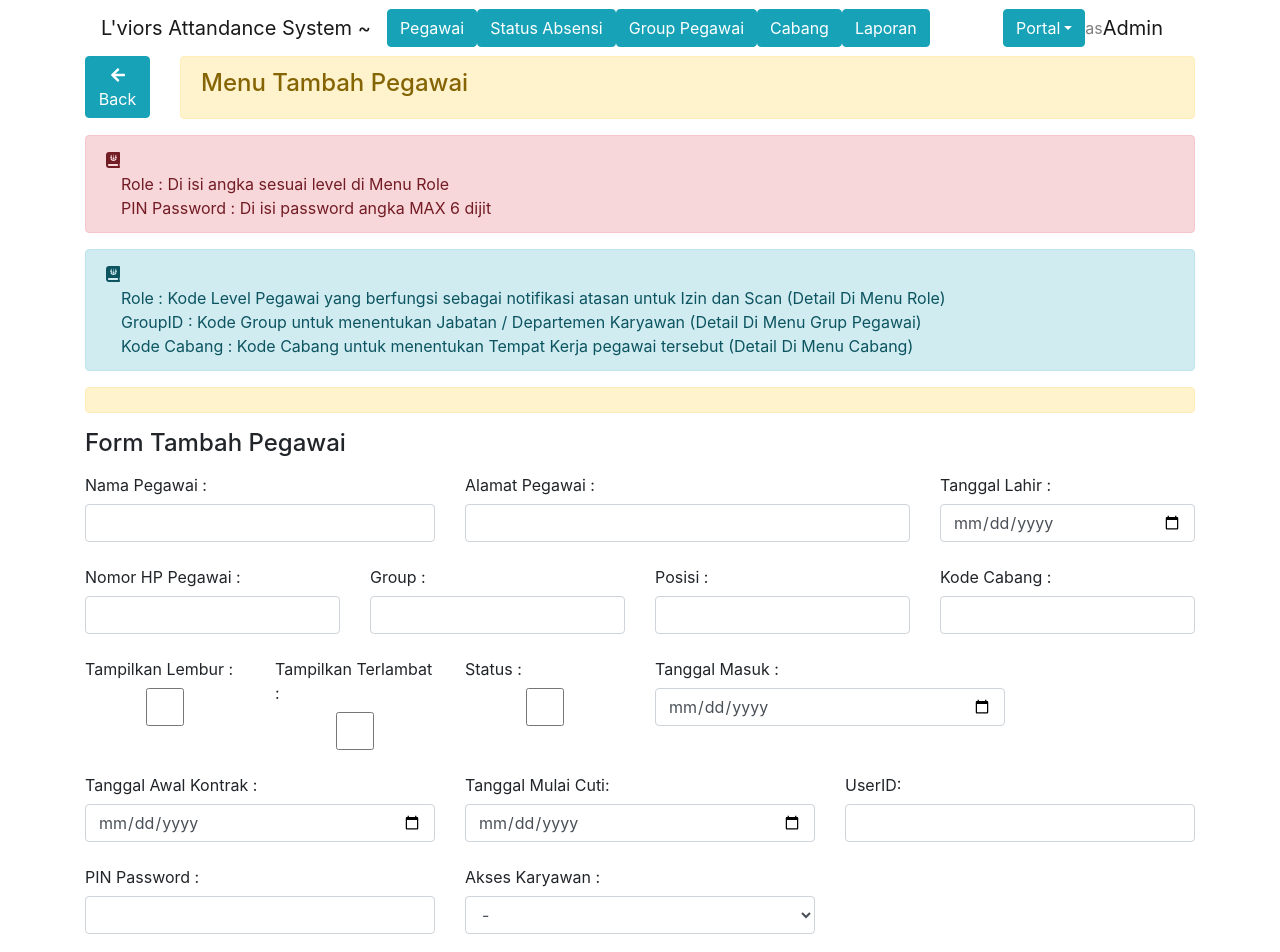
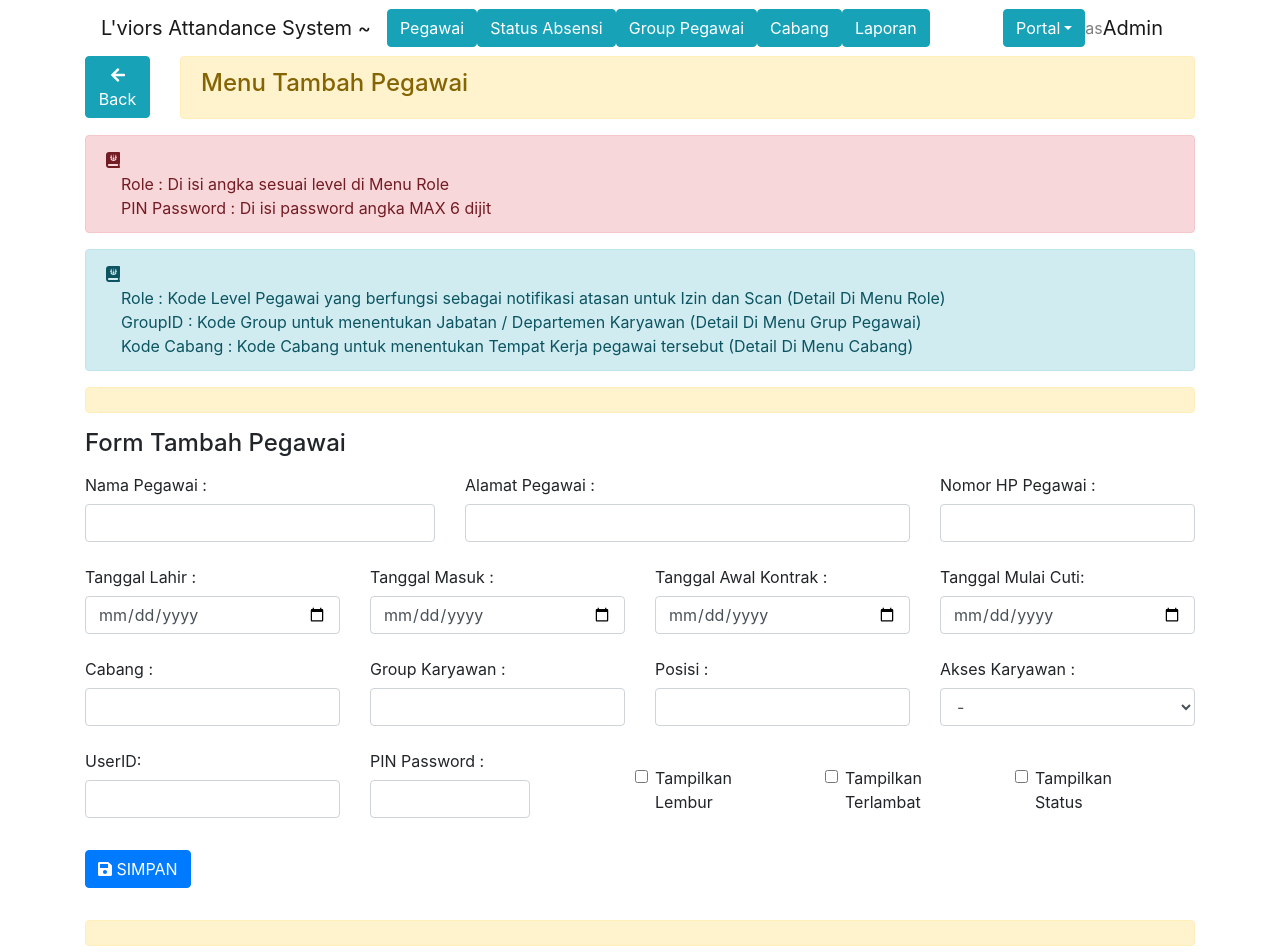
Before and after one commit to skipfortoday/react-admin, a React (Create React App) app: page /create in a window 1280 px wide. Shown: the top 952 px of the page. Built offline with nearby package versions, Linux system fonts and the light colour scheme.

Commit message:
Merapikan Form User

```diff
--- a/src/components/FormComponent.js
+++ b/src/components/FormComponent.js
@@ -93,6 +93,18 @@ class FormComponent extends Component {
             </FormGroup>
           </Col>
 
+
+          <Col md={3}>
+            <FormGroup>
+              <Field
+                type="number"
+                name="HP"
+                component={renderField}
+                label="Nomor HP Pegawai :"
+              />
+            </FormGroup>
+          </Col>
+
           <Col md={3}>
             <FormGroup>
               <Field
@@ -107,10 +119,45 @@ class FormComponent extends Component {
           <Col md={3}>
             <FormGroup>
               <Field
-                type="number"
-                name="HP"
+                type="date"
+                name="TglMasuk"
                 component={renderField}
-                label="Nomor HP Pegawai :"
+                label="Tanggal Masuk :"
+              />
+            </FormGroup>
+          </Col>
+
+          <Col md={3}>
+            <FormGroup>
+              <Field
+                type="date"
+                name="TglAwalKontrakPertama"
+                component={renderField}
+                label="Tanggal Awal Kontrak :"
+              />
+            </FormGroup>
+          </Col>
+
+          <Col md={3}>
+            <FormGroup>
+              <Field
+                type="date"
+                name="TglMulaiCuti"
+                component={renderField}
+                label="Tanggal Mulai Cuti:"
+              />
+            </FormGroup>
+          </Col>
+
+
+
+          <Col md={3}>
+            <FormGroup>
+              <Field
+                type="text"
+                name="KodeCabang"
+                component={renderField}
+                label="Cabang :"
               />
             </FormGroup>
           </Col>
@@ -122,7 +169,7 @@ class FormComponent extends Component {
                 type="text"
                 name="GroupID"
                 component={renderField}
-                label="Group :"
+                label="Group Karyawan :"
               />
             </FormGroup>
           </Col>
@@ -138,86 +185,20 @@ class FormComponent extends Component {
             </FormGroup>
           </Col>
 
+
           <Col md={3}>
             <FormGroup>
               <Field
-                type="text"
-                name="KodeCabang"
+                type="select"
+                name="RoleID"
                 component={renderField}
-                label="Kode Cabang :"
-              />
-            </FormGroup>
-          </Col>
-
-          <Col md={2}>
-            <FormGroup>
-              <Field
-                type="CheckBox"
-                name="TampilkanLembur"
-                component={renderField}
-                label="Tampilkan Lembur :"
-              />
-            </FormGroup>
-          </Col>
-
-          <Col md={2}>
-            <FormGroup>
-            <Field
-                type="CheckBox"
-                name="TampilkanTerlambat"
-                component={renderField}
-                label="Tampilkan Terlambat :"
-              />
-            </FormGroup>
-          </Col>
-
-          <Col md={2}>
-            <FormGroup>
-              <Field
-                type="CheckBox"
-                name="Status"
-                component={renderField}
-                label="Status :"
-              />
-            </FormGroup>
-          </Col>
-
-          <Col md={4}>
-            <FormGroup>
-              <Field
-                type="date"
-                name="TglMasuk"
-                component={renderField}
-                label="Tanggal Masuk :"
-              />
-            </FormGroup>
-          </Col>
-
-          <Col md={4}>
-            <FormGroup>
-              <Field
-                type="date"
-                name="TglAwalKontrakPertama"
-                component={renderField}
-                label="Tanggal Awal Kontrak :"
-              />
-            </FormGroup>
-          </Col>
-
-          <Col md={4}>
-            <FormGroup>
-              <Field
-                type="date"
-                name="TglMulaiCuti"
-                component={renderField}
-                label="Tanggal Mulai Cuti:"
+                label="Akses Karyawan :"
               />
             </FormGroup>
           </Col>
 
 
-
-          <Col md={4}>
+          <Col md={3}>
             <FormGroup>
               <Field
                 type="text"
@@ -228,10 +209,10 @@ class FormComponent extends Component {
             </FormGroup>
           </Col>
 
-          <Col md={4}>
+          <Col md={2}>
             <FormGroup>
               <Field
-                type="text"
+                type="password"
                 name="Pass"
                 component={renderField}
                 label="PIN Password :"
@@ -239,16 +220,54 @@ class FormComponent extends Component {
             </FormGroup>
           </Col>
 
-          <Col md={4}>
+        <Col md={1}>
+        </Col>
+
+          <Col md={1}>
+            <FormGroup>
+
+              <Field
+                type="checkbox"
+                name="TampilkanLembur"
+                component={renderField}
+                //label="Tampilkan Lembur :"
+              /> Tampilkan Lembur
+            </FormGroup>
+          </Col>
+
+          <Col md={1}>
+        </Col>
+
+
+          <Col md={1}>
+            <FormGroup>
+            <Field
+                type="checkbox"
+                name="TampilkanTerlambat"
+                component={renderField}
+                //label="Tampilkan Terlambat :"
+              /> Tampilkan Terlambat
+            </FormGroup>
+          </Col>
+
+          <Col md={1}>
+        </Col>
+
+
+          <Col md={1}>
             <FormGroup>
               <Field
-                type="select"
-                name="RoleID"
+                type="checkbox"
+                name="Status"
                 component={renderField}
-                label="Akses Karyawan :"
-              />
+                //label="Status :"
+              /> Tampilkan Status
             </FormGroup>
           </Col>
+
+
+
+
 
         </FormGroup>
         <FormGroup row>
```
Also changed, not shown: src/components/FormUser.js (deleted, +0 -129 lines), 1 other file (tests, documents, lock files or other folders).
